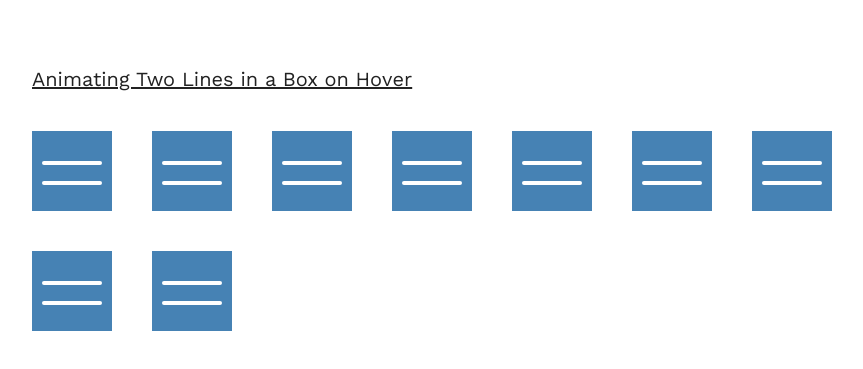
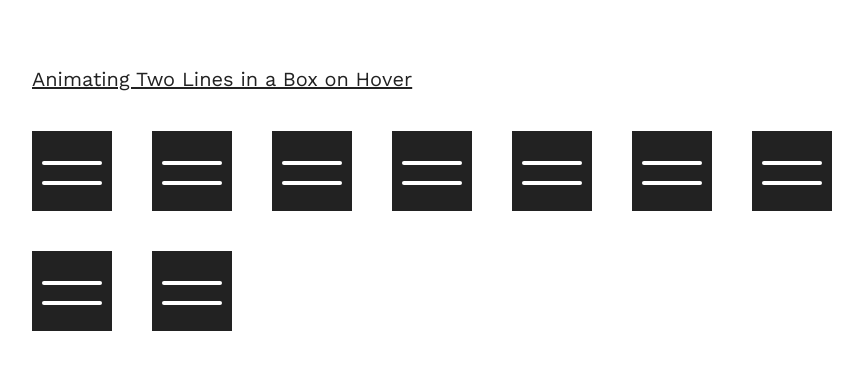
Before and after one commit to NLJZ/nathanimations, a plain HTML site: page index.html in a window 1280 px wide. Shown: the part 107-476 px from the top of the page, without its empty margins (178-1041 px from the left). Drawn offline with nearby package versions, Linux system fonts and the light colour scheme.

Commit message:
boxes dark

```diff
--- a/css/style.css
+++ b/css/style.css
@@ -50,7 +50,7 @@ main {
 .line-holder {
   width: 8rem;
   height: 8rem;
-  background-color: steelblue;
+  background-color: #222;
   margin: 2rem;
   position: relative;
   overflow: hidden;
```
